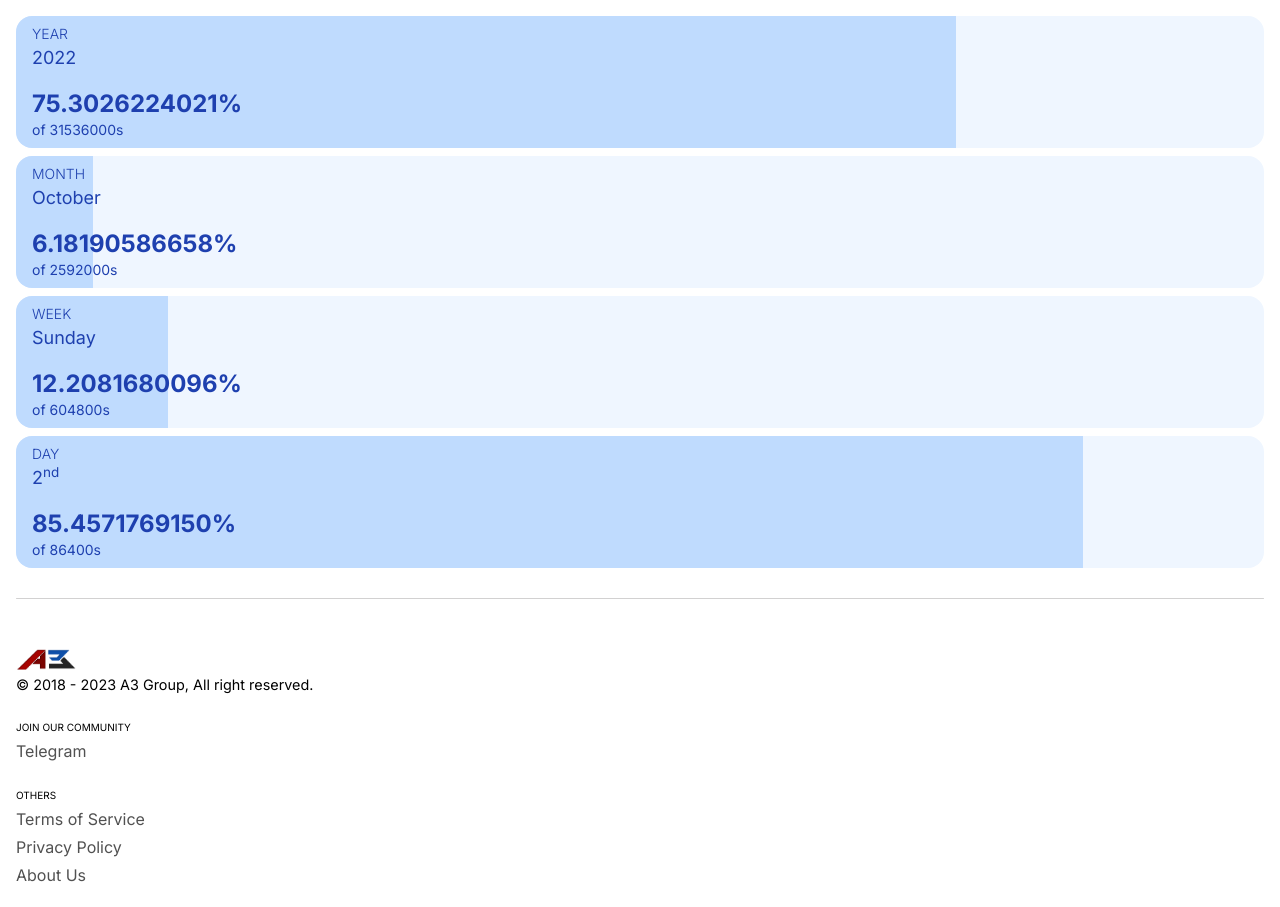
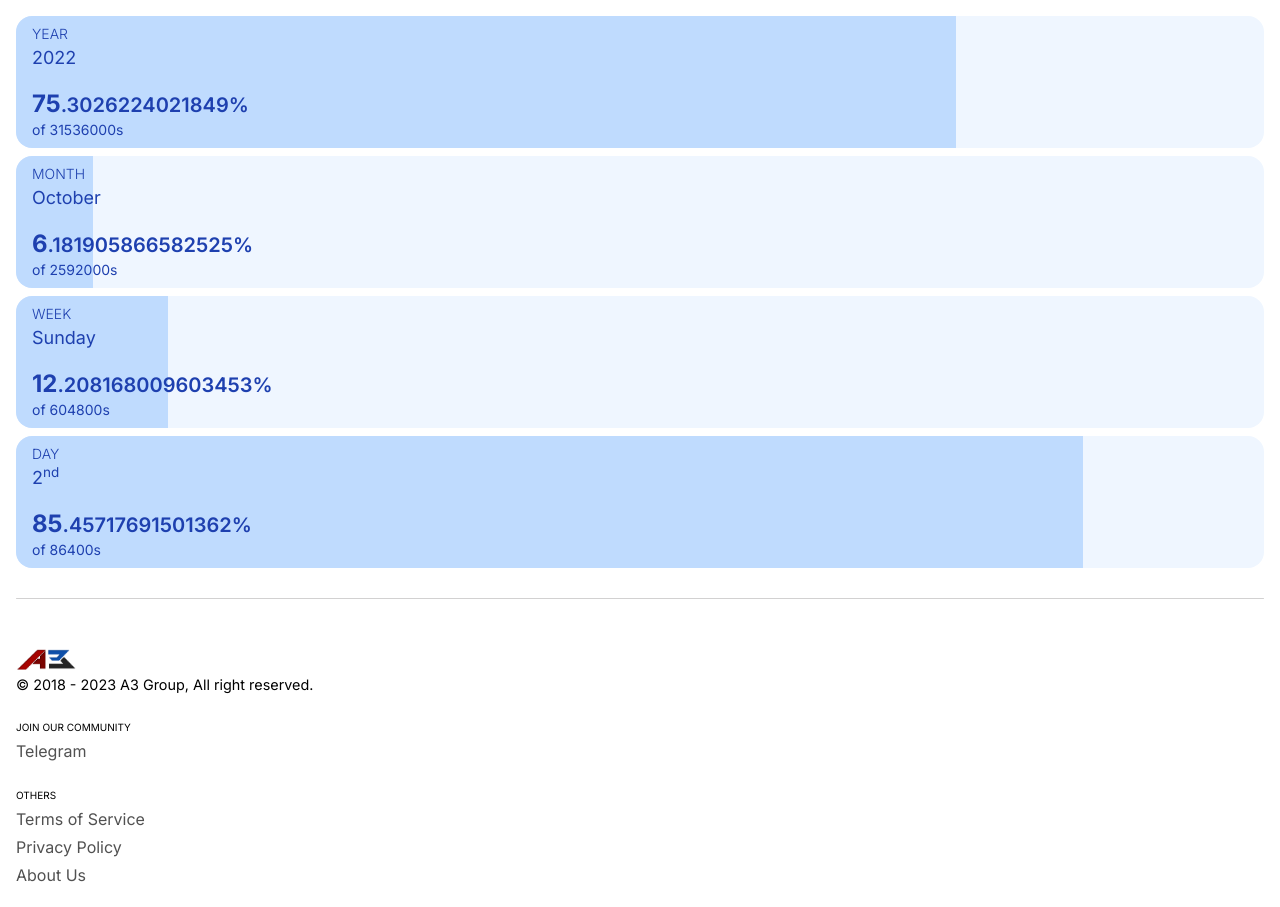
Before and after one commit to a2ke5e1/a3group-co-in, a Next.js app: page /yearly-progress/web-app in a window 1280 px wide. Built offline with nearby package versions, Linux system fonts and the light colour scheme.

Commit message:
Few UI Changes

```diff
--- a/src/components/YearlyProgressWidget.tsx
+++ b/src/components/YearlyProgressWidget.tsx
@@ -47,6 +47,23 @@ const YearlyProgressWidget: React.FC<YearlyProgressWidgetProps> = ({
     }
   };
 
+  const styledProgress = () => {
+    const progress = getProgress(type);
+
+    const progressText = progress.toString().split(".");
+    const progressInteger = progressText[0];
+    const progressDecimal = progressText[1] ?? "00"
+
+    return (
+      <>
+        <span className="font-bold text-2xl">{progressInteger}</span>
+        <span className="font-semibold text-xl">{"."}</span>
+        <span className="font-semibold text-xl">{progressDecimal}</span>
+        <span className="font-semibold text-xl">{"%"}</span>
+      </>
+    )
+  }
+
   return (
     isClient ? <div className="relative bg-blue-50 py-2 px-4 min-w-fit rounded-2xl overflow-hidden text-blue-800">
       <div
@@ -55,7 +72,7 @@ const YearlyProgressWidget: React.FC<YearlyProgressWidgetProps> = ({
       ></div>
       <h2 className="relative text-sm font-light uppercase p-0 m-0">{type}</h2>
       <p className="relative text-lg p-0 ">{getTypeValue(type)}</p>
-      <p className="relative pt-4 font-bold text-2xl">{progress.toString().substring(0, 13)}%</p>
+      <p className="relative pt-4">{styledProgress()}</p>
       <p className="relative text-sm">of {((getEndOfTimeMillis(type) - getStartOfTimeMillis(type)) /  1000).toFixed(0)}s</p>
     </div>: <div></div>
   );
```
